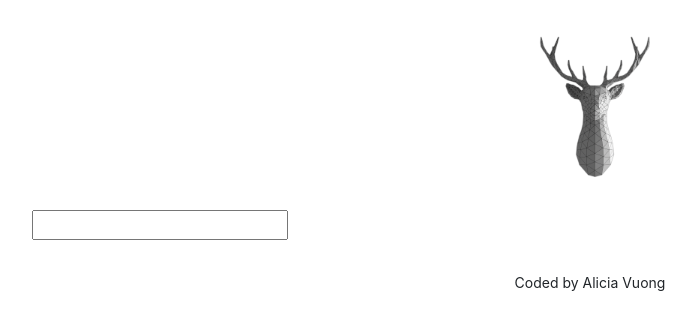
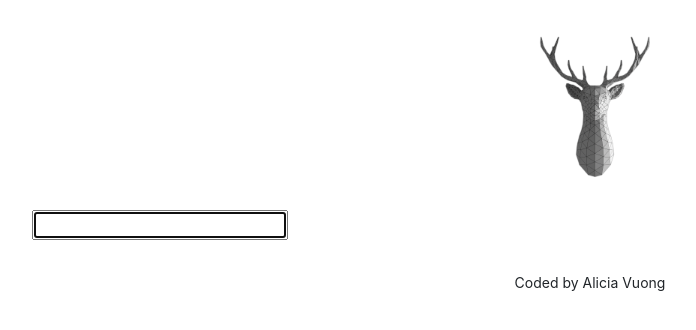
Before and after one commit to aleebo/dictionary101, a React (Create React App) app: page / in a window 1280 px wide. Shown: the top 330 px of the page, without its empty margins (50-746 px from the left). Built offline with nearby package versions, Linux system fonts and the light colour scheme.

Commit message:
Fix minor errors and added autoFocus to search form

```diff
--- a/src/Dictionary.js
+++ b/src/Dictionary.js
@@ -25,7 +25,7 @@ export default function Dictionary() {
   return (
     <div className="Dictionary">
       <form onSubmit={search}>
-        <input type="search" onChange={handleKeywordChange} />
+        <input type="search" autoFocus={true} onChange={handleKeywordChange} />
       </form>
       <Results results={results} />
     </div>
--- a/src/Synonyms.js
+++ b/src/Synonyms.js
@@ -4,8 +4,8 @@ export default function Synonyms(props) {
   if (props.synonyms) {
     return (
       <ul className="Synonyms">
-        {props.synonyms.map(function (synonyms, index) {
-          return <li key={index}>{synonyms}</li>;
+        {props.synonyms.map(function (synonym, index) {
+          return <li key={index}>{synonym}</li>;
         })}
       </ul>
     );
```
